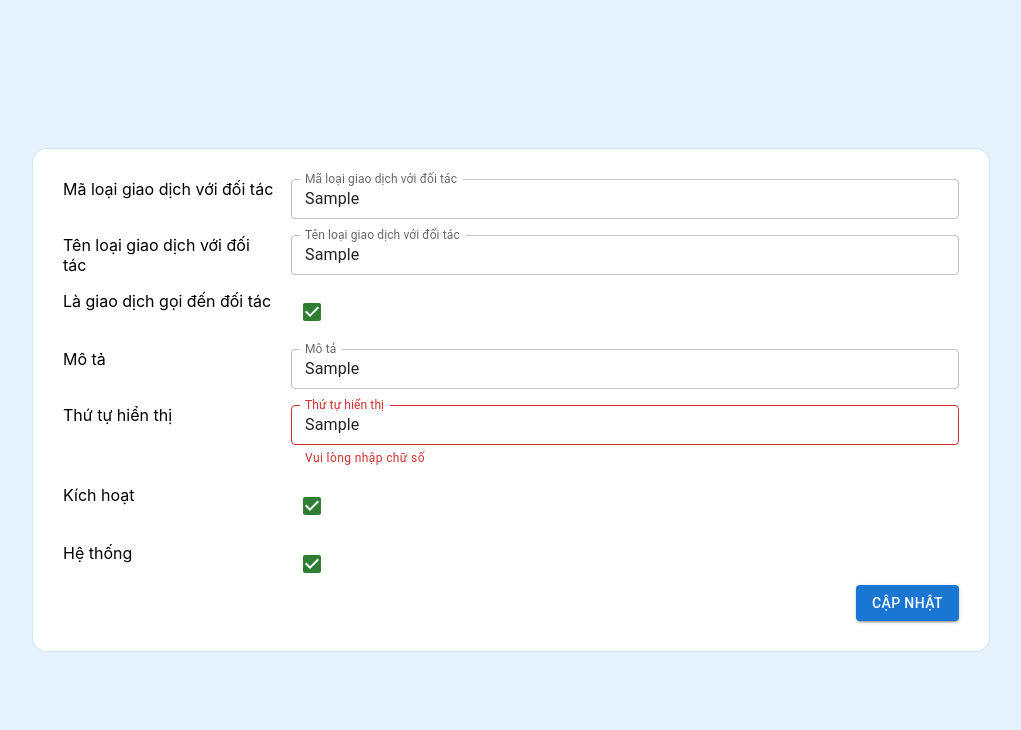
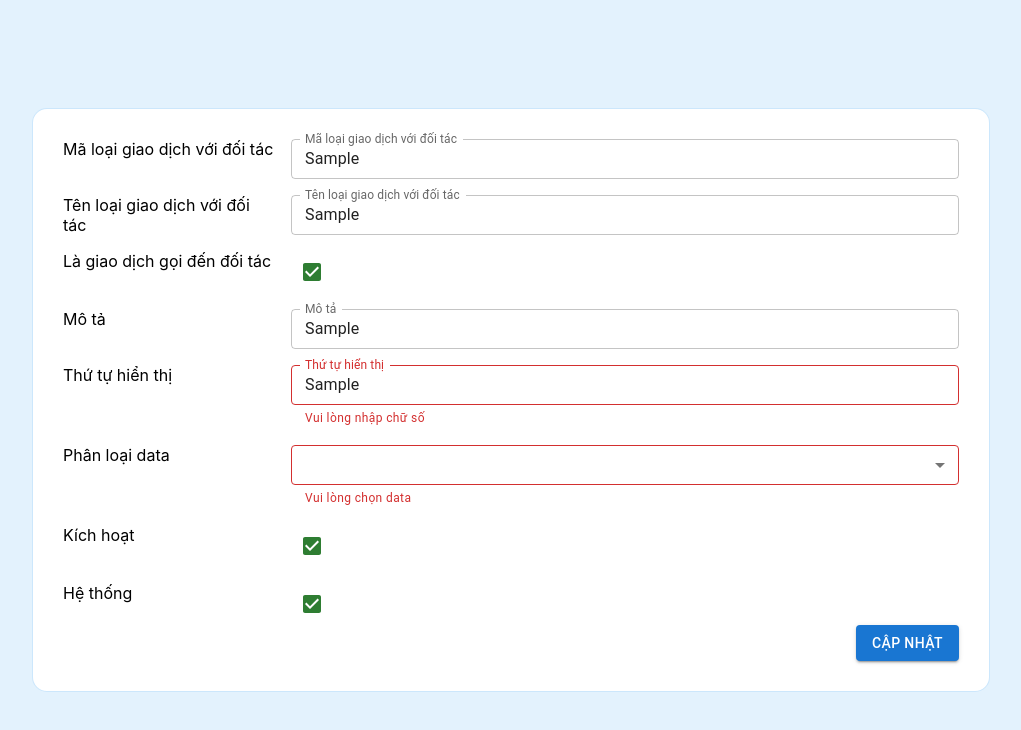
Before and after one commit to trandinhhiep789/load-form-validate, a React (Create React App) app: page / in a window 1280 px wide. Both pictures are taken after typing "Sample", "Sample", "Sample", "Sample" into the empty fields and a click on the button "CẬP NHẬT". Shown: the top 730 px of the page, without its empty margins (129-1150 px from the left). Built offline with nearby package versions, Linux system fonts and the light colour scheme.

Commit message:
feat: finish form with custom-filds

```diff
--- a/src/App.js
+++ b/src/App.js
@@ -13,6 +13,7 @@ import styled from "styled-components";
 import { Formik, Form, FastField } from "formik";
 import * as Yup from "yup";
 import InputField from "./custom-fields/inputField";
+import SelectField from "./custom-fields/selectField";
 
 const Background = styled.div`
   background: #e3f2fd;
@@ -36,6 +37,14 @@ const Btn = styled.div`
 `;
 
 function App() {
+  const options = [
+    { value: 1, label: "Iphone" },
+    { value: 2, label: "SamSung" },
+    { value: 3, label: "LG" },
+    { value: 4, label: "Wave" },
+    { value: 5, label: "SH" },
+  ];
+
   // alert
   const [openSuccess, setOpenSuccess] = React.useState(false);
   const [openError, setOpenError] = React.useState(false);
@@ -57,6 +66,7 @@ function App() {
     name: "",
     description: "",
     number: "",
+    dataSelect: "",
   };
 
   const validationSchema = Yup.object().shape({
@@ -69,6 +79,8 @@ function App() {
     number: Yup.number()
       .typeError("Vui lòng nhập chữ số")
       .required("Vui lòng không bỏ trống"),
+
+    dataSelect: Yup.number().required("Vui lòng chọn data"),
   });
 
   return (
@@ -112,6 +124,7 @@ function App() {
                     <Grid item xs={12} sm={9}>
                       <Checkbox defaultChecked color="success" />
                     </Grid>
+
                     {/* Mô tả */}
                     <FastField
                       name="description"
@@ -126,6 +139,15 @@ function App() {
                       component={InputField}
                       label="Thứ tự hiển thị"
                       placeholder="Thứ tự hiển thị"
+                    />
+
+                    {/* Loại data */}
+                    <FastField
+                      name="dataSelect"
+                      component={SelectField}
+                      label="Phân loại data"
+                      placeholder="Phân loại data"
+                      options={options}
                     />
 
                     {/* Kích hoạt */}
--- /dev/null
+++ b/src/custom-fields/selectField/index.js
@@ -0,0 +1,70 @@
+import React from "react";
+
+// material-ui
+import Select from "@mui/material/Select";
+import { Grid } from "@mui/material";
+import MenuItem from "@mui/material/MenuItem";
+import FormControl from "@mui/material/FormControl";
+import FormHelperText from "@mui/material/FormHelperText";
+import InputLabel from "@mui/material/InputLabel";
+
+import { FastField } from "formik";
+
+const CustomizedSelectForFormik = ({ children, form, field }) => {
+  const { name, value } = field;
+  const { setFieldValue } = form;
+
+  return (
+    <Select
+      name={name}
+      value={value}
+      onChange={(e) => {
+        setFieldValue(name, e.target.value);
+      }}
+    >
+      {children}
+    </Select>
+  );
+};
+
+const SelectField = (props) => {
+  const [age, setAge] = React.useState("");
+
+  const {
+    field,
+    form, // fastfeild
+    label,
+    options,
+    placeholder, // truyền vô
+  } = props;
+
+  const { name } = field;
+  const { errors, touched } = form;
+  const showError = errors[name] && touched[name];
+
+  return (
+    <>
+      <Grid item xs={12} sm={3}>
+        {label && <label htmlFor={name}>{label}</label>}
+      </Grid>
+      <Grid item xs={12} sm={9}>
+        <FormControl
+          size="small"
+          fullWidth
+          error={Boolean(showError ? true : false)}
+        >
+          <FastField name={name} component={CustomizedSelectForFormik}>
+            {options.map((option) => (
+              <MenuItem key={option.value} value={option.value}>
+                {option.label}
+              </MenuItem>
+            ))}
+          </FastField>
+          {showError ? <FormHelperText>{errors[name]}</FormHelperText> : false}
+        </FormControl>
+      </Grid>
+    </>
+  );
+};
+
+export default SelectField;
```
Also changed, not shown: src/Data.js (added, +7 -0 lines), src/App.css (line endings or trailing spaces).
